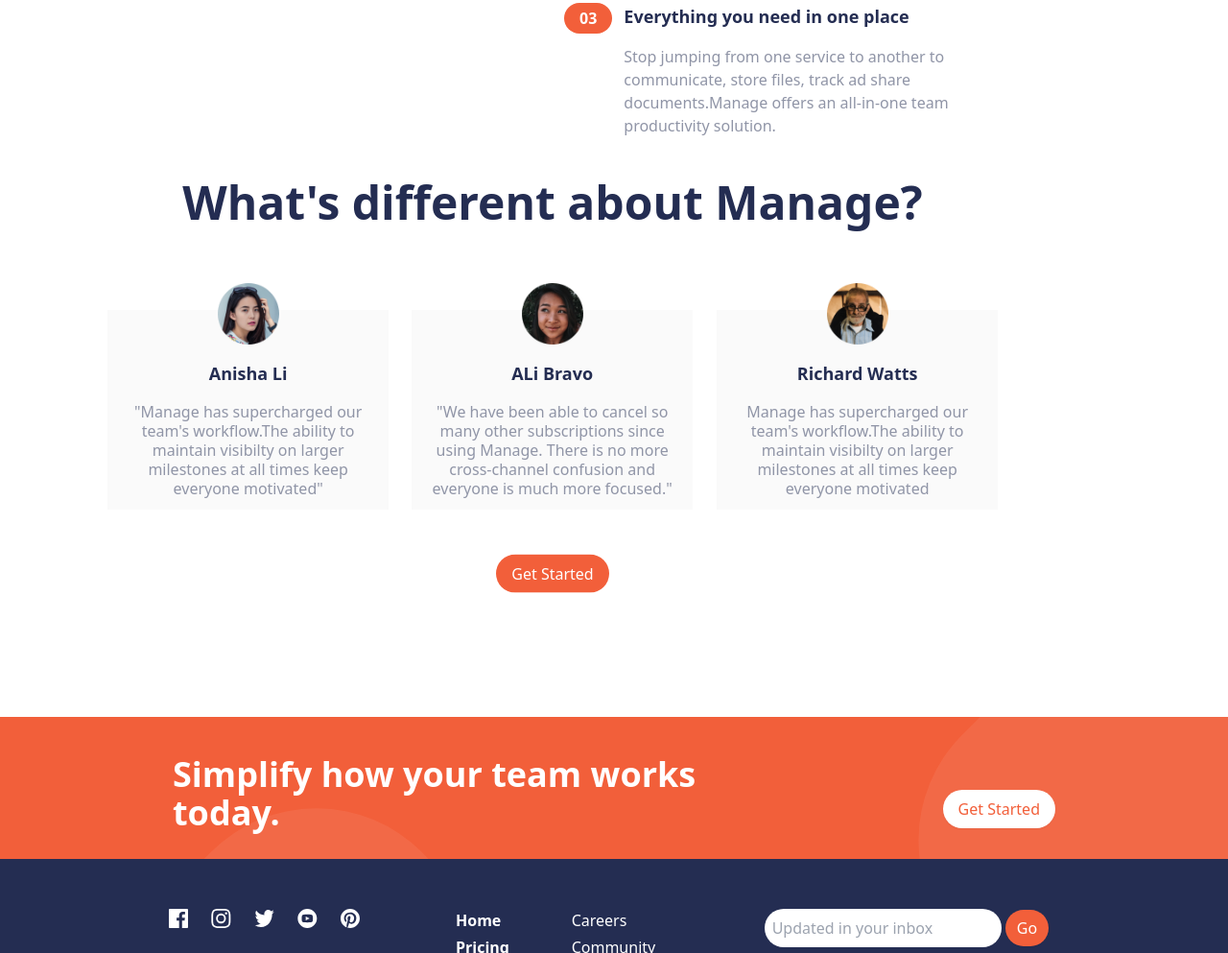
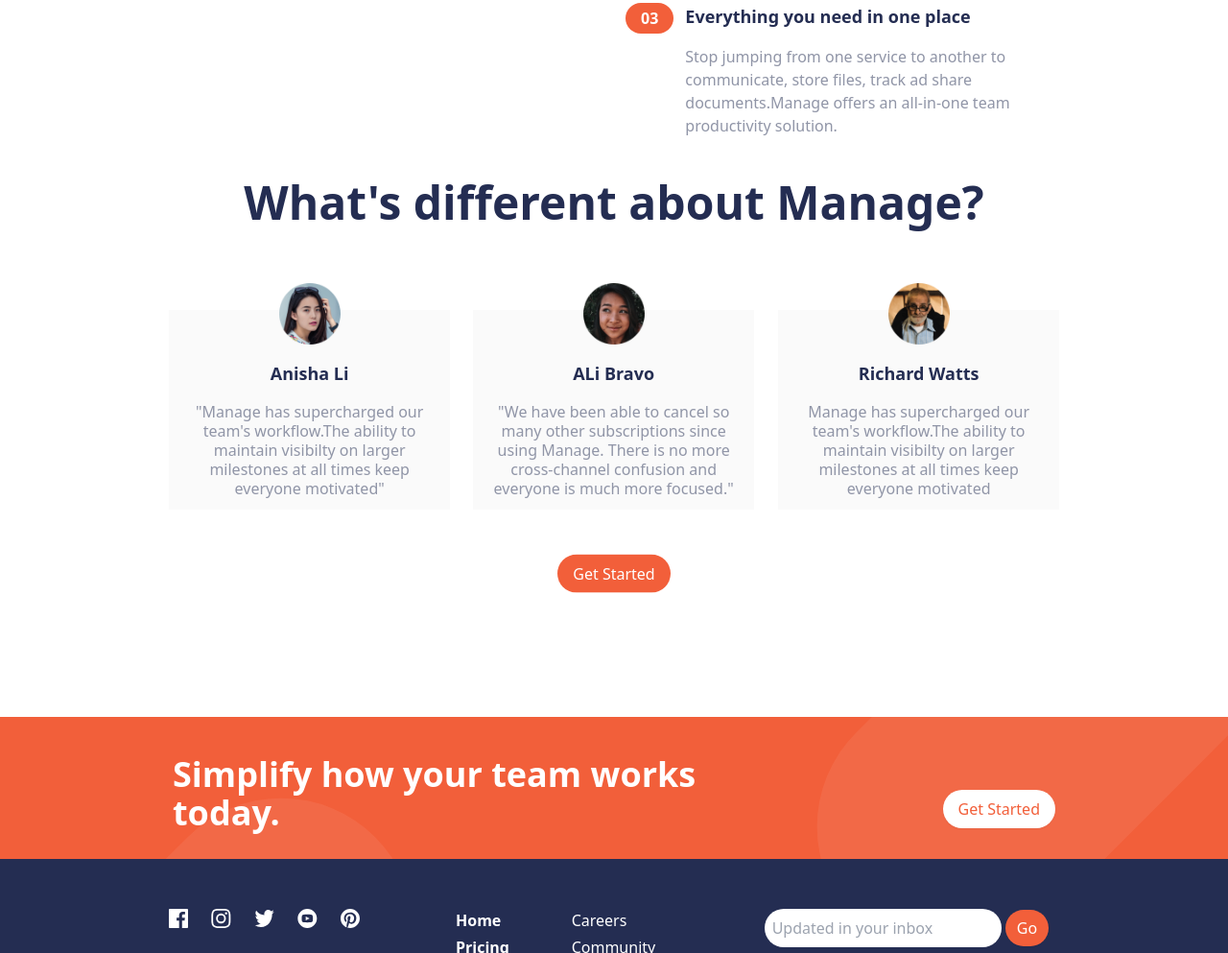
Before and after one commit to starkid111/Tailwind-landing-page, a website: page index.html in a window 1280 px wide. Shown: the part 997-1990 px from the top of the page at 96% size. Drawn offline with nearby package versions, Linux system fonts and the light colour scheme; files whose address does not match are found by name.

Commit message:
initial commit

```diff
--- a/index.html
+++ b/index.html
@@ -61,14 +61,14 @@
             </div>
         </div>
         <!--Image section-->
-        <div class="md:w-1/2 z-0" data-aos="fade-left" >
+        <div class="md:w-1/2" data-aos="fade-left" >
             <img src="images/illustration-intro.svg" alt="">
         </div>
         </div>
     </div>
 
     <!--Second section-->
-<div class="section2 w-[90%]">
+<div class="section2">
     <!--flex-container-->
     <div class="container flex flex-col mx-auto px-4  space-y-12  mb-5 md:flex-row md:space-y-0 md:space-x-6">
    <!--Left Item-->
@@ -129,7 +129,7 @@
 
 
 <!--Third Section-->
-<div class="section3 w-[90%]">
+<div class="section3">
   <div class="container mx-auto p-6 flex flex-col space-y-14" data-aos="flip-up">
     <!--Header-->
     <h1 class="text-darkBlue font-bold text-4xl mb-8 text-center max-w-6xl  lg:text-5xl">What's different about Manage?</h1>
@@ -177,7 +177,7 @@
 
 
 <!--Fourth Section-->
-<div class="mt-24  bg-brightRed w-[90%] md:w-[100%]" id="section4" data-aos="">
+<div class="mt-24  bg-brightRed" id="section4" data-aos="">
     <div class="container mx-auto  flex flex-col space-y-8 items-center p-7 pt-10 md:flex-row md:space-x-6 md:justify-between">
         <h1 class="text-white font-bold text-center text-4xl md:w-2/3 md:6xl md:text-left md:justify-between">Simplify how your team works today.</h1>
         <a href="#" class="px-4 py-2 bg-white rounded-full  text-brightRed shadow-sm self-center hover:bg-gray-200">Get Started</a>
@@ -185,7 +185,7 @@
 </div>
 
 <!--Footer section-->
-<div class="footer  bg-darkBlue w-[90%] md:w-[100%]">
+<div class="footer  bg-darkBlue">
     <div class="container mx-auto flex flex-col items-center  p-6  md:flex-row">
     <div class=" flex flex-col-reverse items-center  space-y-7 md:flex-row md:items-start md:space-x-[20px] lg:space-x-[100px]">
         <!--images and icons-->
--- a/src/input.css
+++ b/src/input.css
@@ -7,12 +7,15 @@ body {
     background-image: url('./images/bg-tablet-pattern.svg');
     background-repeat: no-repeat;
     background-size: 800px;
-    background-position:70% -15%;
+    background-position:70% -12%;
+    width: 100%;
+
 
 }
 
 #section4 {
     background-image: url('./images/bg-simplify-section-desktop.svg');
+    background-size: cover;
 }
 
 
@@ -37,6 +40,6 @@ body {
 @media screen and (max-width:576px) {
     body {
         background-position: 50px -50px;
-        background-size: 500px;
+        background-size: cover;
     }
 }
```
Also changed, not shown: src/output.css.
